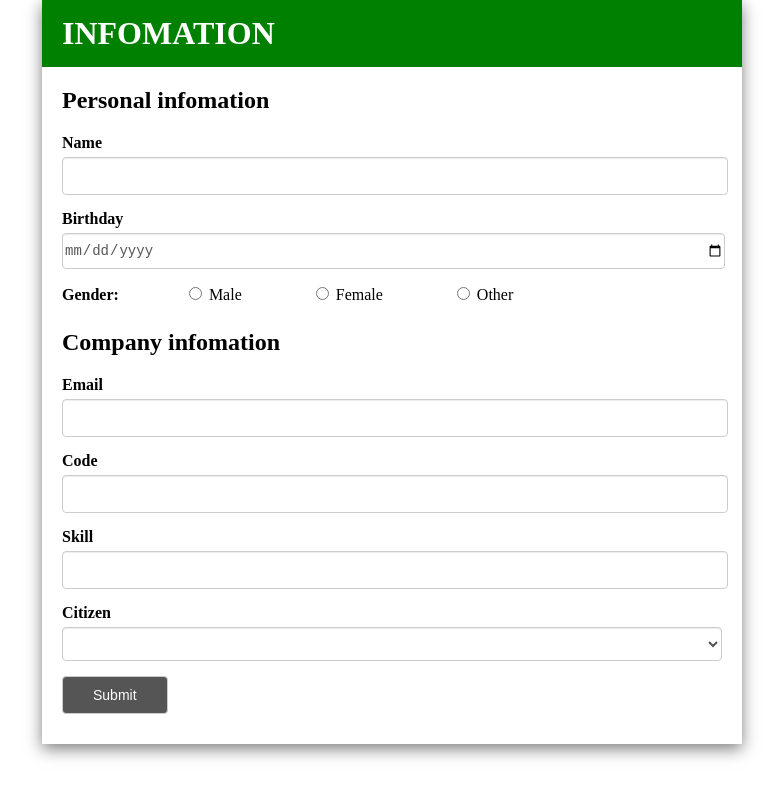
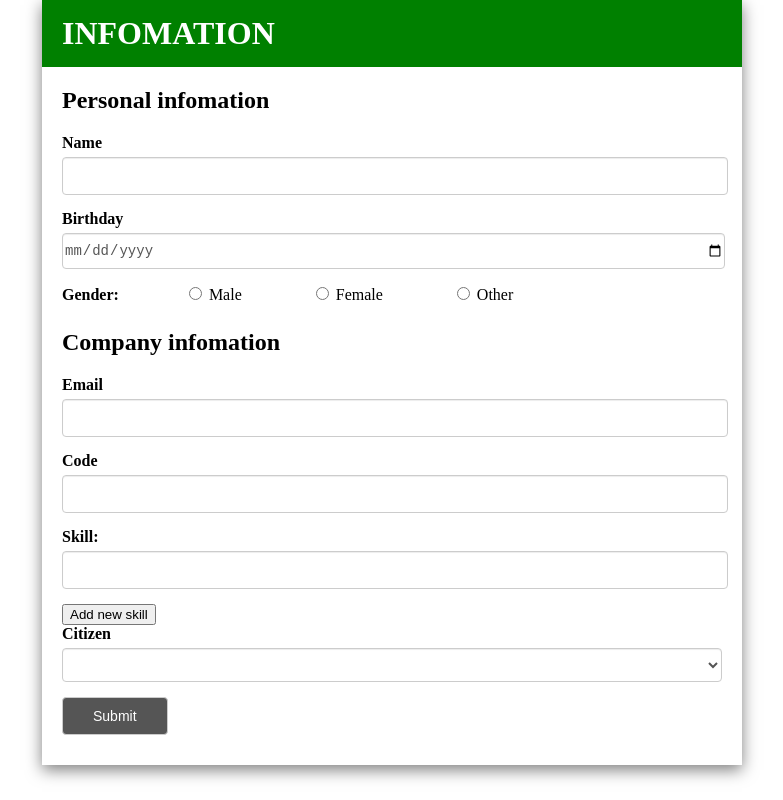
Before and after one commit to at-loantruong/r-angular, an Angular app: page / in a window 1280 px wide. Shown: the whole page, without its empty margins (248-1031 px from the left). Built offline with nearby package versions, Linux system fonts and the light colour scheme.

Commit message:
update code for skill

```diff
--- a/src/app/form-model/form-model.component.html
+++ b/src/app/form-model/form-model.component.html
@@ -24,10 +24,14 @@
     <label>Code</label>
     <input type="text" class="form-control" formControlName="code">
   </div>
-  <div class="form-group">
-    <label>Skill</label>
-    <input type="text" class="form-control" formControlName="skill">
+  <div class="form-group" formArrayName="skills">
+    <div *ngFor="let skill of demoModelForm.controls.skills.controls; let i=index" [formGroupName]="i">
+      <label>Skill: </label>
+      <input class="form-control" formControlName="skill" type="text">
+      <button *ngIf="demoModelForm.controls.skills.controls.length > 1" (click)="removeSkill(i)">Delete skill</button>
+    </div>
   </div>
+  <button type="button" (click)="addSkill()">Add new skill</button>
   <div class="form-group">
     <label>Citizen</label>
     <select name="citizen" formControlName="citizen" (change)="showCertificate($event)">
--- a/src/app/form-model/form-model.component.ts
+++ b/src/app/form-model/form-model.component.ts
@@ -1,5 +1,5 @@
 import { Component } from '@angular/core';
-import { FormGroup, FormControl, Validators } from '@angular/forms';
+import { FormBuilder, FormGroup, FormControl, Validators, FormArray } from '@angular/forms';
 
 @Component({
   selector: 'app-form-model',
@@ -11,8 +11,9 @@ export class FormModelComponent {
   demoModelForm: any;
   showDiv: boolean;
   submittedForm: any;
+  skills: any[] = [];
 
-  constructor () {
+  constructor (private fb: FormBuilder) {
     this.demoModelForm = new FormGroup({
       name: new FormControl('', Validators.required),
       gender: new FormControl('', Validators.required),
@@ -25,11 +26,28 @@ export class FormModelComponent {
         Validators.maxLength(6),
         Validators.pattern("^(AT)[0-9]{4}$")
       ]),
-      skill: new FormControl('', Validators.required),
+      skills: this.fb.array([this.initItem()]),
       citizen: new FormControl('', Validators.required),
       certificate: new FormControl('', Validators.required),
     })
   }
+
+  initItem() {
+    return this.fb.group({
+      skill: ['', Validators.required]
+    });
+  }
+
+  addSkill () {
+    const control  = this.demoModelForm.controls['skills'] as FormArray;
+    control.push(this.initItem());
+  }
+
+  removeSkill (index: number) {
+    const control  = this.demoModelForm.get('skills') as FormArray;
+    control.removeAt(index);
+  }
+
 
   showCertificate(event: any) {
     this.showDiv = event.srcElement && event.srcElement.value === '1';
```
